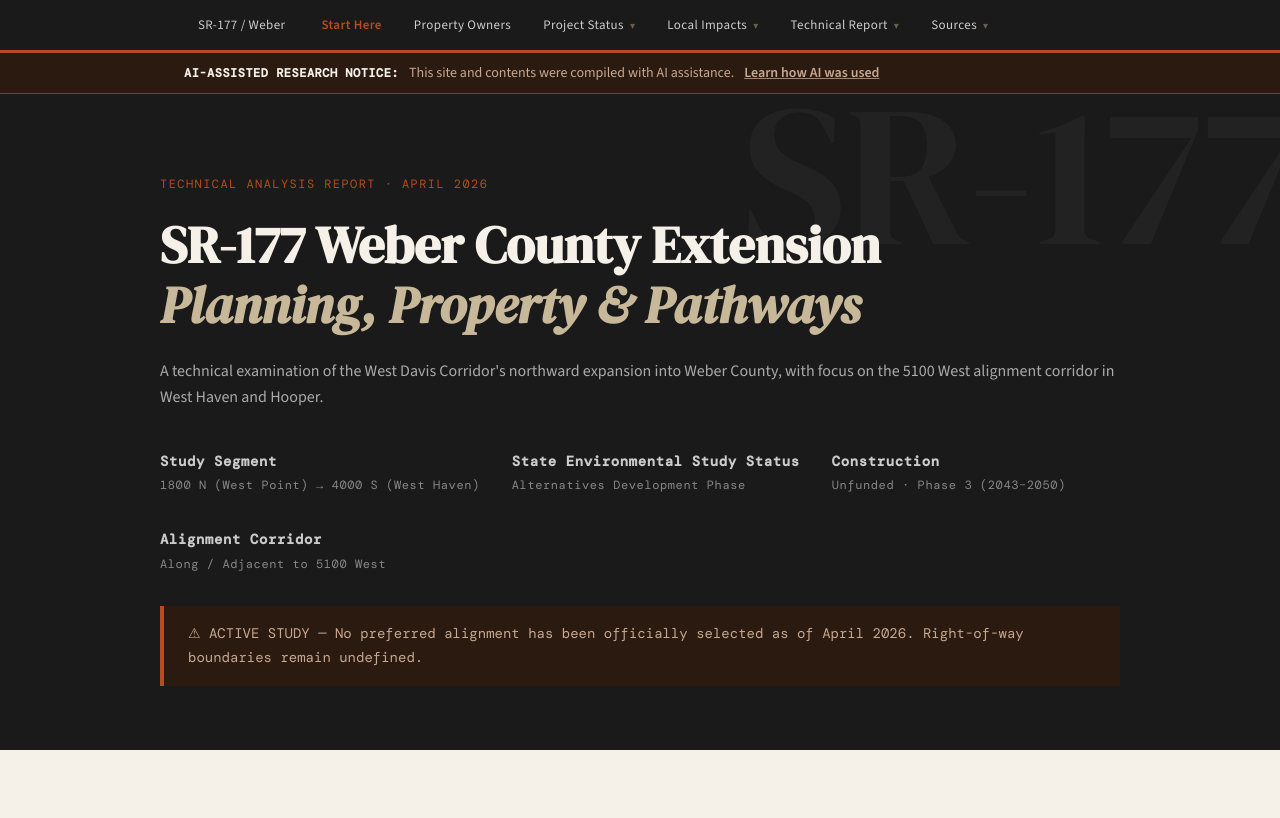
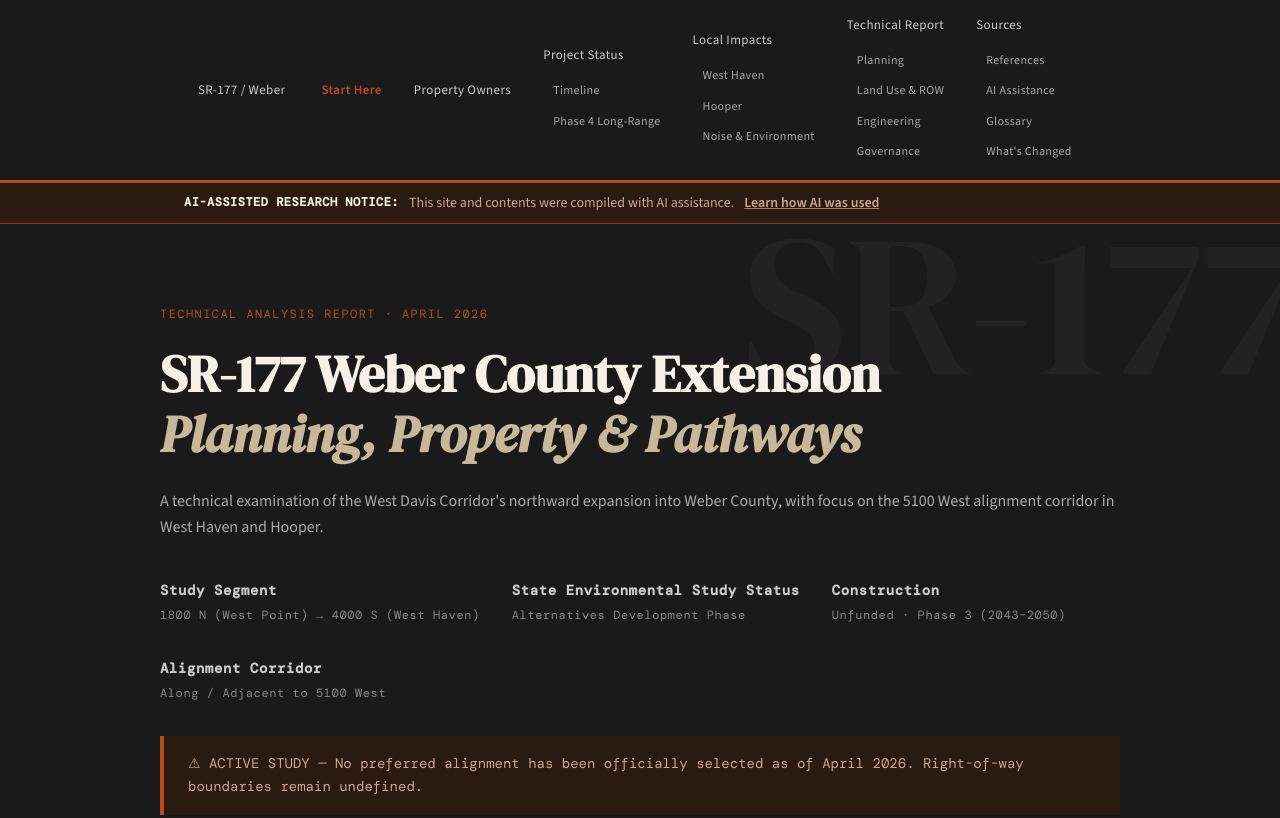
Before and after one commit to XeroIP/sr177-weber-analysis, an Eleventy site: page src/index.njk in a window 1280 px wide. Shown: the top 818 px of the page. Built offline with nearby package versions, Linux system fonts and the light colour scheme; Eleventy itself is replaced by a stand-in of ours; files that its build step writes are made by us from their sources.

Commit message:
fix: keep nav child links reachable on touch devices
The task-first navigation made dropdown parents clickable landing pages, but touch users had no guaranteed way to reach the child links.

Add a coarse-pointer fallback that keeps child navigation links visible and reachable without relying on hover.

Refs #14

```diff
--- a/src/assets/css/main.css
+++ b/src/assets/css/main.css
@@ -264,6 +264,37 @@ body {
 .nav-menu a {
   display: block;
   padding: 11px 14px;
+}
+
+@media (hover: none), (pointer: coarse) {
+  .nav-dropdown {
+    display: flex;
+    flex-direction: column;
+  }
+
+  .nav-summary {
+    padding-bottom: 8px;
+  }
+
+  .nav-summary::after {
+    display: none;
+  }
+
+  .nav-menu {
+    position: static;
+    display: block;
+    min-width: 0;
+    background: transparent;
+    border: 0;
+    box-shadow: none;
+    padding-bottom: 8px;
+  }
+
+  .nav-menu a {
+    padding: 0 14px 10px 24px;
+    font-size: 12px;
+    color: #a8a8a8;
+  }
 }
 
 /* ============================================
```
